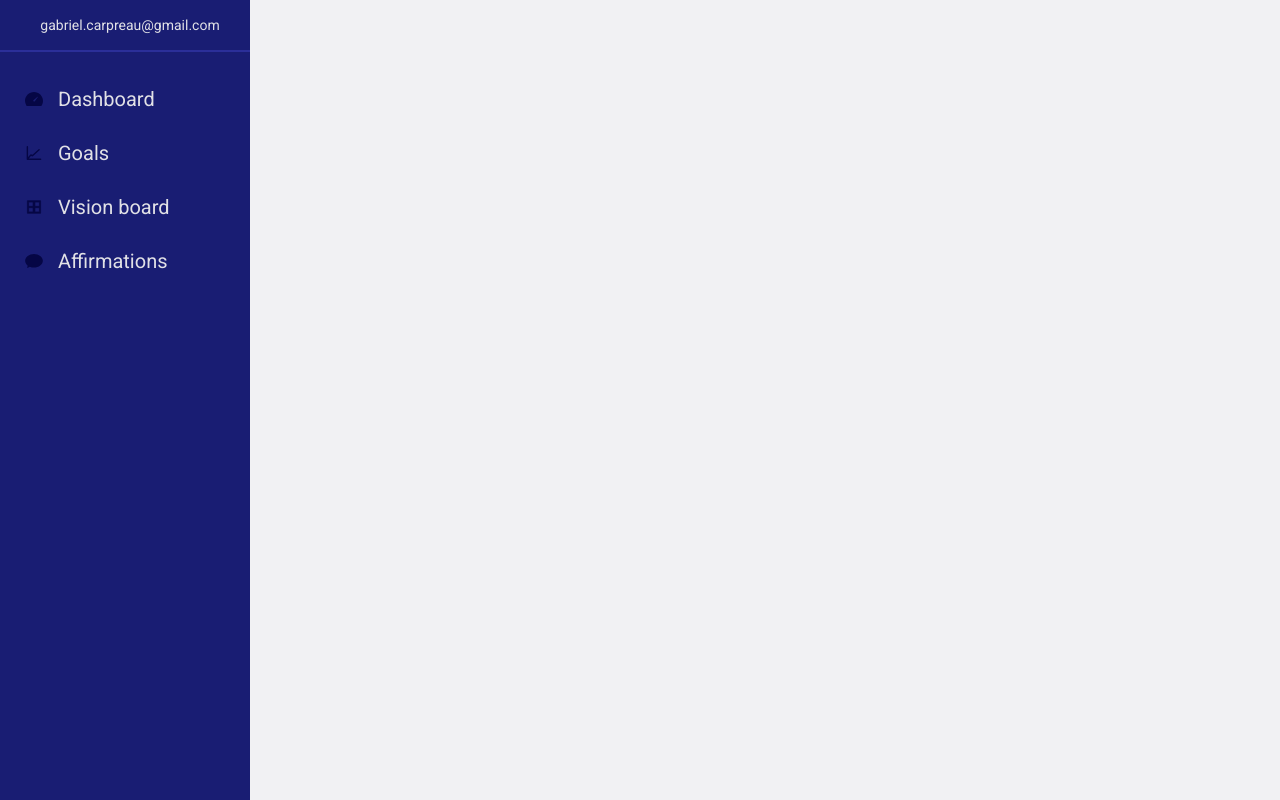
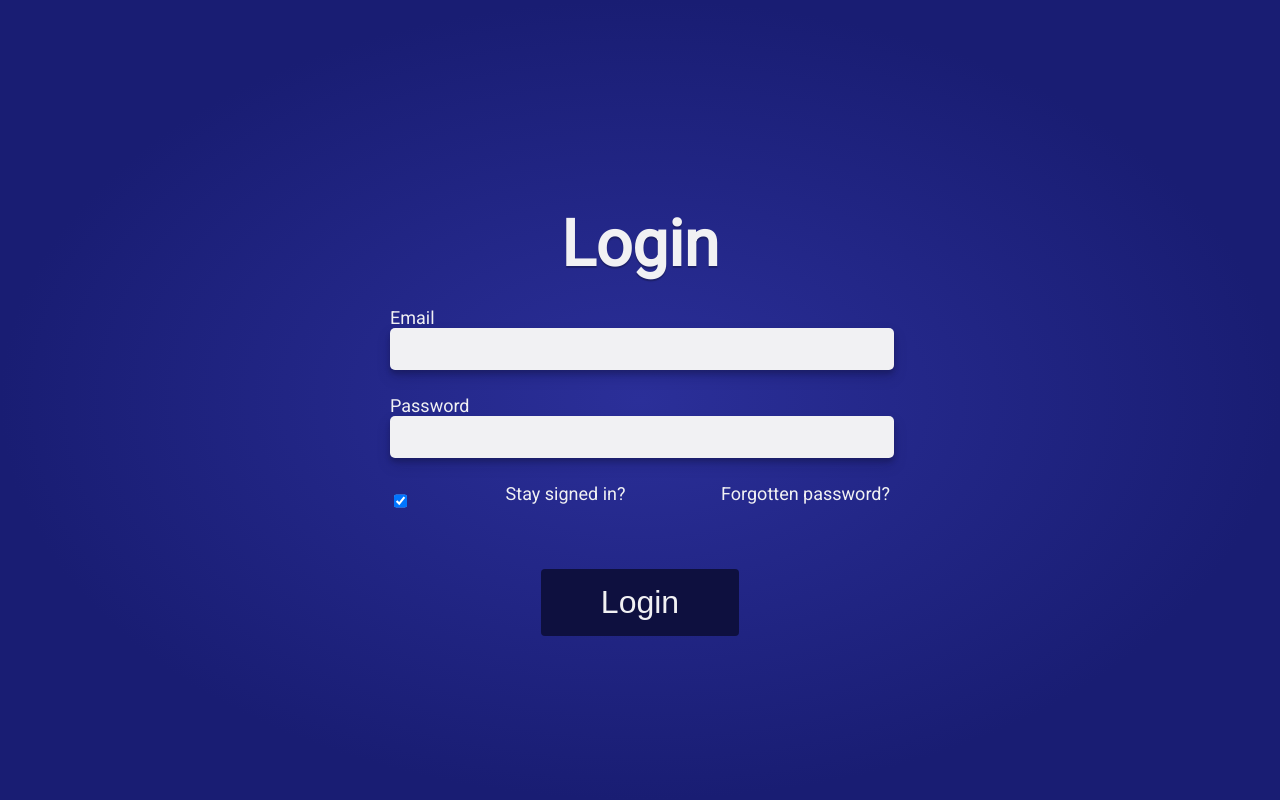
Before and after one commit to GabrielCarpr/goal-tracker-frontend, a Vue app: page /#/login in a window 1280 px wide. Built offline with nearby package versions, Linux system fonts and the light colour scheme.

Commit message:
started login screen

```diff
--- a/src/App.vue
+++ b/src/App.vue
@@ -1,20 +1,13 @@
 <template>
   <div id="app">
-    <DesktopMenu></DesktopMenu>
-    <Frame title="Hello World"><router-view></router-view></Frame>
+    <router-view></router-view>
   </div>
 </template>
 
 <script>
-import DesktopMenu from "@/components/DesktopMenu";
-import Frame from "@/components/Frame";
 
 export default {
   name: 'app',
-  components: {
-    DesktopMenu,
-    Frame
-  }
 }
 </script>
 
--- a/src/components/DesktopMenu.vue
+++ b/src/components/DesktopMenu.vue
@@ -8,13 +8,13 @@
             <span class="menu-item-box" :class="{'menu-active': this.$route.name == 'Dashboard'}" @click="link('Dashboard')">
                 <img src="dash_icon.svg"><span class="menu-item">Dashboard</span>
             </span>
-            <span class="menu-item-box" :class="{'menu-active': this.$route.name == 'Goals'}" @click="this.link('Goals')">
+            <span class="menu-item-box" :class="{'menu-active': this.$route.name == 'Goals'}" @click="link('Goals')">
                 <img src="goals_icon.svg"><span class="menu-item">Goals</span>
                 </span>
-            <span class="menu-item-box" :class="{'menu-active': this.$route.name == 'Vision'}" @click="this.link('Vision')">
+            <span class="menu-item-box" :class="{'menu-active': this.$route.name == 'Vision'}" @click="link('Vision')">
                 <img src="vision_icon.svg"><span class="menu-item">Vision board</span>
             </span>
-            <span class="menu-item-box" :class="{'menu-active': this.$route.name == 'Affirmations'}" @click="this.link('Affirmations')">
+            <span class="menu-item-box" :class="{'menu-active': this.$route.name == 'Affirmations'}" @click="link('Affirmations')">
                 <img src="affirmations_icon.svg"><span class="menu-item">Affirmations</span>
             </span>
         </div>
@@ -25,7 +25,7 @@
     #side-menu {
         height: 100vh;
         width: 250px;
-        position: absolute;
+        position: fixed;
         left: 0;
         top: 0;
         background-color: VAR(--main-blue);
@@ -95,7 +95,8 @@
 </style>
 
 <script>
-import router from "router";
+import router from "@/router/";
+
 
 export default {
     name: "DesktopMenu",
--- a/src/components/Frame.vue
+++ b/src/components/Frame.vue
@@ -31,12 +31,6 @@
 
 <script>
 export default {
-    name: "Frame",
-    props: {
-        title: {
-            type: String,
-            required: true
-        }
-    }
+    name: "Frame"
 }
 </script>
--- a/src/router/index.js
+++ b/src/router/index.js
@@ -21,6 +21,11 @@ export default new Router({
         {
             path: "/affirmations",
             name: "affirmations"
+        },
+        {
+            name: "Login",
+            path: "/login",
+            component: () => import("@/views/Login")
         }
     ]
 })
--- /dev/null
+++ b/src/views/AppLayout.vue
@@ -0,0 +1,21 @@
+<template>
+	<div>
+		<DesktopMenu></DesktopMenu>
+		<Frame>
+			<slot></slot>
+		</Frame>
+	</div>
+</template>
+
+<script>
+import DesktopMenu from "@/components/DesktopMenu";
+import Frame from "@/components/Frame";
+
+export default {
+	name: "AppLayout",
+	components: {
+		DesktopMenu,
+		Frame
+	}
+}
+</script>
--- /dev/null
+++ b/src/views/AuthLayout.vue
@@ -0,0 +1,36 @@
+<template>
+	<div id="auth">
+		<div id="form">
+			<h1>{{ this.$route.name }}</h1>
+			<slot></slot>
+		</div>
+	</div>
+</template>
+
+<script>
+export default {
+	name: "AuthLayout"
+}
+</script>
+
+<style scoped>
+	#auth {
+		height: 100vh;
+		width: 100vw;
+		background: radial-gradient(50% 50% at 50% 50%, #2B2F99 0%, #191D73 100%), #191D73;
+		display: flex;
+		justify-content: center;
+		align-items: center;
+	}
+	#form {
+		width: 500px;
+		height: auto;
+	}
+
+	h1 {
+		color: VAR(--light-grey);
+		font-size: 64px;
+		margin-bottom: 25px;
+		text-shadow: 0px 2px 1px rgba(0, 0, 0, 0.25);
+	}
+</style>
--- a/src/views/Dashboard.vue
+++ b/src/views/Dashboard.vue
@@ -1,5 +1,5 @@
 <template>
-    <div>
+    <AppLayout>
         <DashGoal goal="Goal 1"
                 progress="122/130"
                 metric="poops"
@@ -9,16 +9,18 @@
                 progress="£50,000/£100,000"
                 metric="net worth"
                 :date="new Date()"></DashGoal>
-    </div>
+    </AppLayout>
 </template>
 
 <script>
 import DashGoal from "@/components/DashGoal";
+import AppLayout from "@/views/AppLayout";
 
 export default {
     name: "Dashboard",
     components: {
-        DashGoal
+        DashGoal,
+        AppLayout
     }
 }
 </script>
--- /dev/null
+++ b/src/views/Login.vue
@@ -0,0 +1,72 @@
+<template>
+	<AuthLayout>
+		<div class="form-group">
+			<label for="email">Email</label>
+			<input id="email" type="text">
+		</div>
+		<div class="form-group">
+			<label for="password">Password</label>
+			<input id="password" type="password">
+		</div>
+		<div class="login-group">
+			<input type="checkbox" id="permanent" checked>
+			<label for="permanent">Stay signed in?</label>
+
+			<span id="forgotten">Forgotten password?</span>
+		</div>
+		<button type="button" id="login">Login</button>
+	</AuthLayout>
+</template>
+
+<style scoped>
+	.form-group {
+		width: 100%;
+		margin-bottom: 25px;
+		text-align: left;
+	}
+
+	input[type='text'], input[type='password'] {
+		width: 100%;
+		background-color: VAR(--light-grey);
+		box-shadow: 0px 7px 14px rgba(14, 16, 63, 0.2), 0px 4px 5px rgba(0, 0, 0, 0.2);
+		border-radius: 5px;
+		height: 40px;
+		outline: none;
+		border: 0;
+	}
+
+	label {
+		font-size: 18px;
+		color: VAR(--light-grey);
+		margin-bottom: 15px;
+	}
+
+	.login-group {
+		font-size: 18px;
+		color: VAR(--light-grey);
+		display: flex;
+		justify-content: space-between;
+		margin-bottom: 50px;
+	}
+
+	button {
+		background: VAR(--dark-blue);
+		border-radius: 4px;
+		font-size: 32px;
+		color: VAR(--light-grey);
+		padding: 15px 60px;
+		border: 0;
+		outline: 0;
+	}
+</style>
+
+<script>
+import AuthLayout from "@/views/AuthLayout";
+
+export default {
+	name: "Login",
+	components: {
+		AuthLayout
+	}
+}
+</script>
```
Lines whose indentation alone changed are shown as unchanged.
